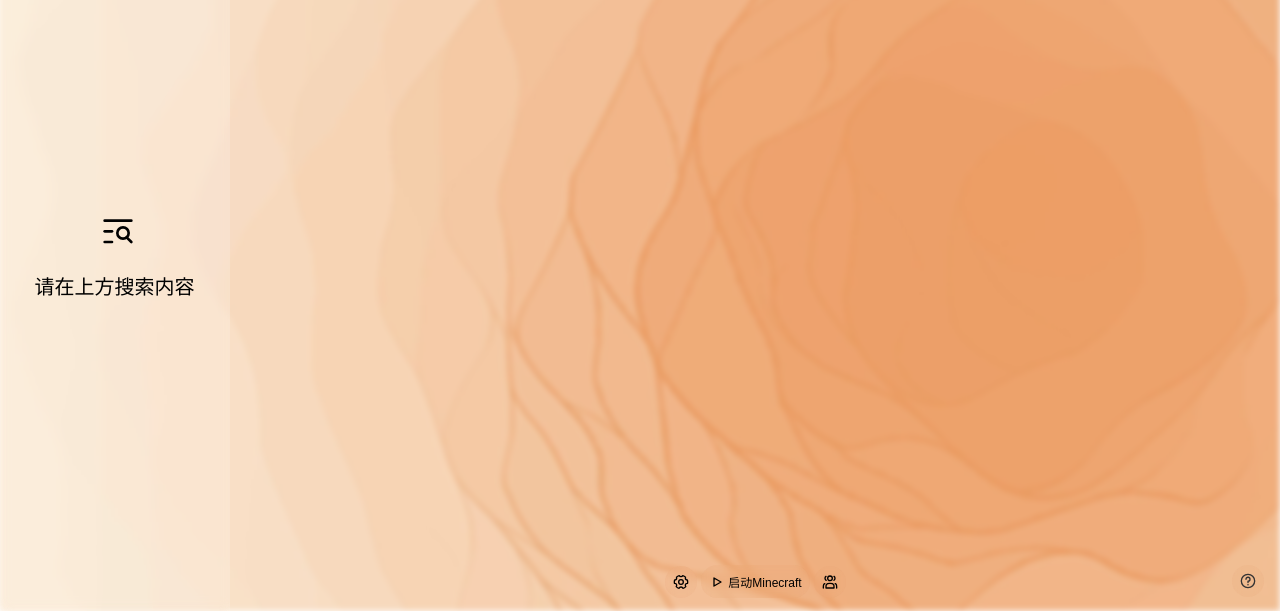
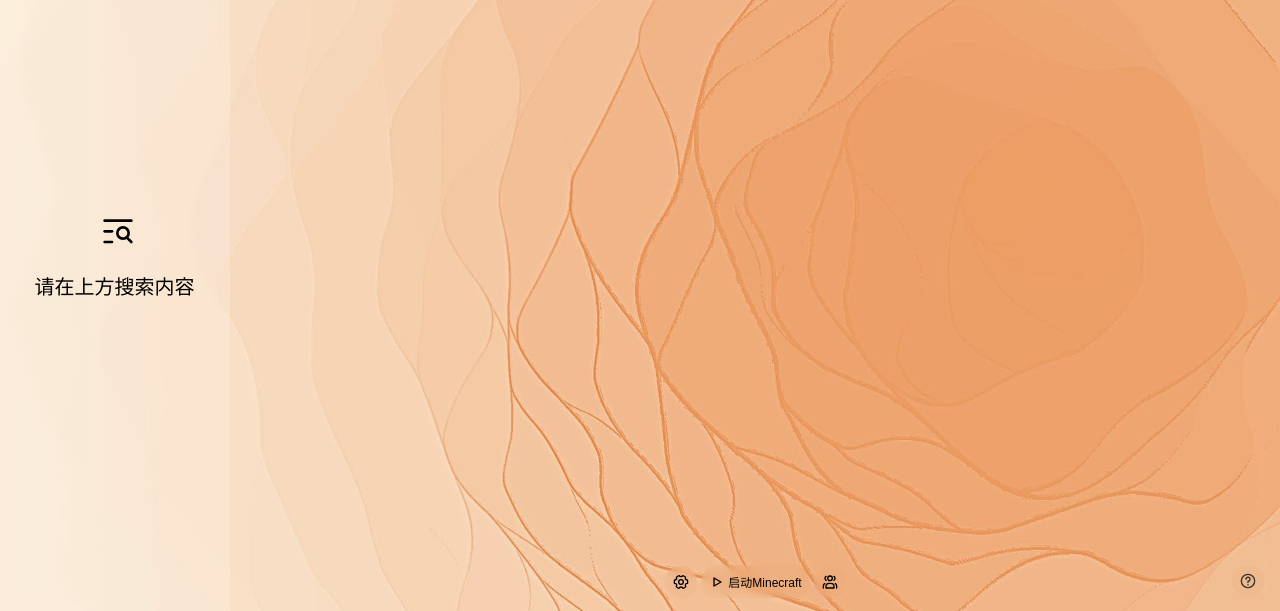
Before and after one commit to UnknownBits/Hey-Minecraft-Launcher, a website: page src/index.html in a window 1280 px wide. Shown: the part 189-800 px from the top of the page. Drawn offline with Linux system fonts and the light colour scheme; a web font is replaced by a local one.

Commit message:
给软件刚启动添加了动画2

```diff
--- a/src/css/hml_layout.css
+++ b/src/css/hml_layout.css
@@ -42,7 +42,7 @@
     user-select: none;
     /* 禁止长按选中 */
 
-    overflow-y: auto
+    overflow-y: auto;
         /* 滚动条 */
 }
 
--- a/src/index.html
+++ b/src/index.html
@@ -38,7 +38,7 @@
 
 <div style="pointer-events: none;">
     <!-- 壁纸 -->
-    <img style="filter: blur(3px);" class="hml_wallpaper1" src="./personalize/wallpaper.jpg">
+    <img style="filter: blur(0px);" class="hml_wallpaper1" src="./personalize/wallpaper.jpg">
 </div>
 
 <div class="hml_top_layout" data-tauri-drag-region id="hml_js1_window"> <!-- 上方的容器 -->
```
Also changed, not shown: src/personalize/f28a0eae-f94c-4bd6-ad42-744729e80f1d.png (deleted).
